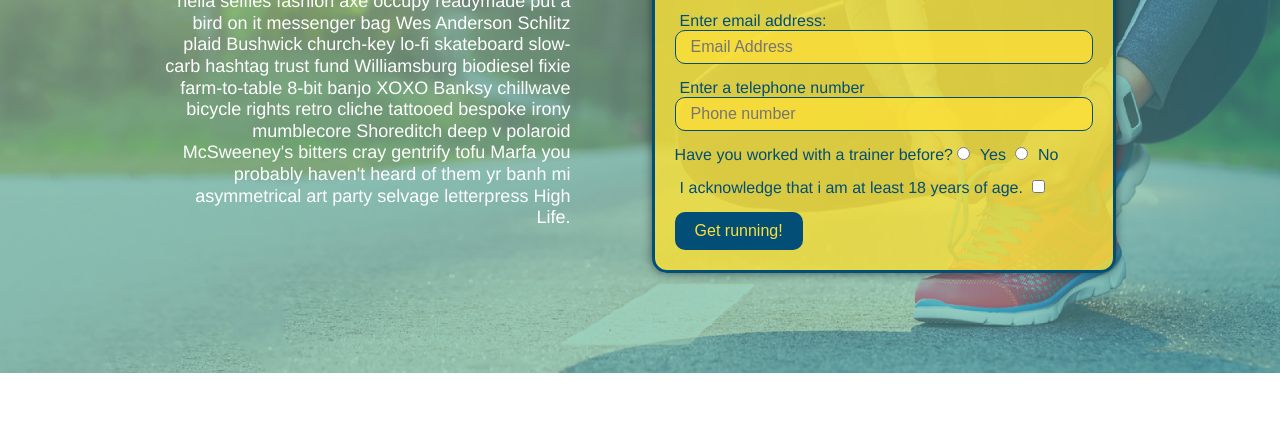
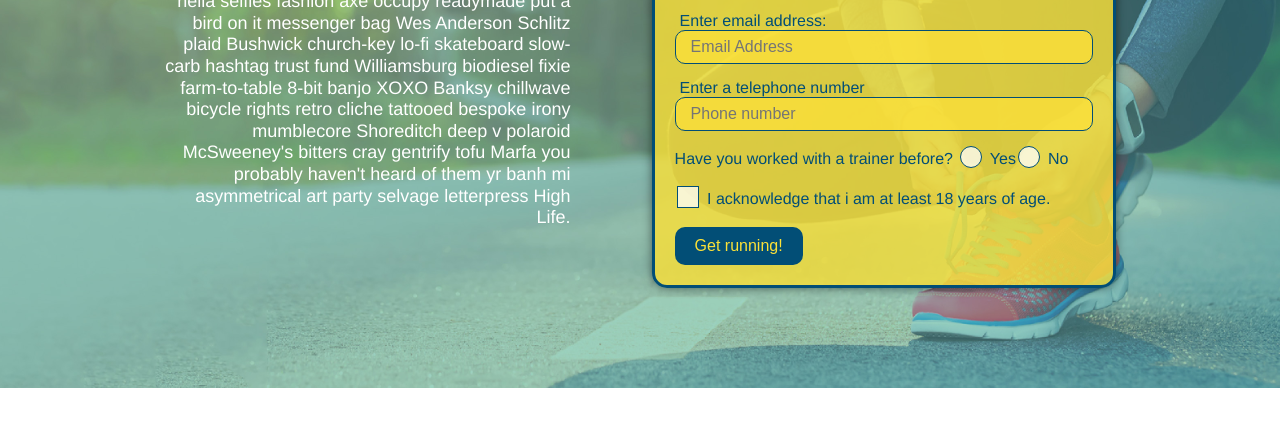
Before and after one commit to ZachAH/run-buddy, a plain HTML site: page index.html in a window 1280 px wide. Shown: the part 345-775 px from the top of the page. Drawn offline with Linux system fonts and the light colour scheme.

Commit message:
final css touches

```diff
--- a/assets/css/style.css
+++ b/assets/css/style.css
@@ -24,6 +24,7 @@ body {
         background-size: cover;
         background-attachment: fixed;
         background-position: 80%;
+        z-index: 9999;
       }
 
 
@@ -158,6 +159,66 @@ body {
        margin: 3.5%;
        box-shadow: 0 0 10px rgba(0,0,0,0.5);
        border-radius: 15PX;
+      }
+
+      .checkbox-wrapper input, .radio-wrapper input {
+        opacity: 0;
+      }
+
+      .checkbox-wrapper label, .radio-wrapper label {
+        position: relative;
+        left: 10px;
+        margin: 10px;
+        line-height: 1.6;
+      }
+
+      .checkbox-wrapper label::before, .radio-wrapper label::before {
+        content: "";
+        height: 20px;
+        width: 20px;
+        background: rgba(255, 255, 255, 0.75);
+        border: 1px solid #024e76;
+        position: absolute;
+        top: -4px;
+        left: -30px;
+      }
+
+      .radio-wrapper label::before {
+        border-radius: 50%;
+      }
+
+      .radio-wrapper label::after {
+        content: "";
+        width: 20px;
+        height: 20px;
+        border-radius: 50%;
+        background: #024e76;
+        position: absolute;
+        left: -29px;
+        top: -3px;
+        background-image: radial-gradient(circle, #39a6b2, #024e76);
+      }
+
+      .checkbox-wrapper label::after {
+        content: "";
+        height: 6px;
+        width: 14px;
+        border-left: 2px solid #024e76;
+        border-bottom: 2px solid #024e76;
+        position: absolute;
+        left: -26px;
+        top: 1px;
+       transform: rotate(-58deg);S
+      }
+
+      .checkbox-wrapper input + label::after,
+      .radio-wrapper input + label::after {
+        content: none;
+      }
+
+      .checkbox-wrapper input:checked + label::after,
+      .radio-wrapper input:checked + label::after {
+        content: "";
       }
 
 
--- a/index.html
+++ b/index.html
@@ -62,17 +62,23 @@
         <input type="tel" placeholder="Phone number" name="phone number" id="phone" class="form-input">
         <p>
           Have you worked with a trainer before?
+          <span class="radio-wrapper">
             <input type="radio" name="trainer-confirm" id="trainer-yes" />
             <label for="trainer-yes">Yes</label>
+          </span>
+          <span class="radio-wrapper">
             <input type="radio" name="trainer-confirm" id="trainer-no" />
             <label for="trainer-no">No</label>
+          </span>
         </p>
 
         <p>
+          <span class="checkbox-wrapper">
+            <input type="checkbox" name="age-confirm" id="checkbox" />
             <label for="checkbox">
               I acknowledge that i am at least 18 years of age.
             </label>
-          <input type="checkbox" name="age-confirm" id="checkbox" />
+          </span>
         </p>
         <button type="submit">
           Get running!
```
Lines whose indentation alone changed are shown as unchanged.
